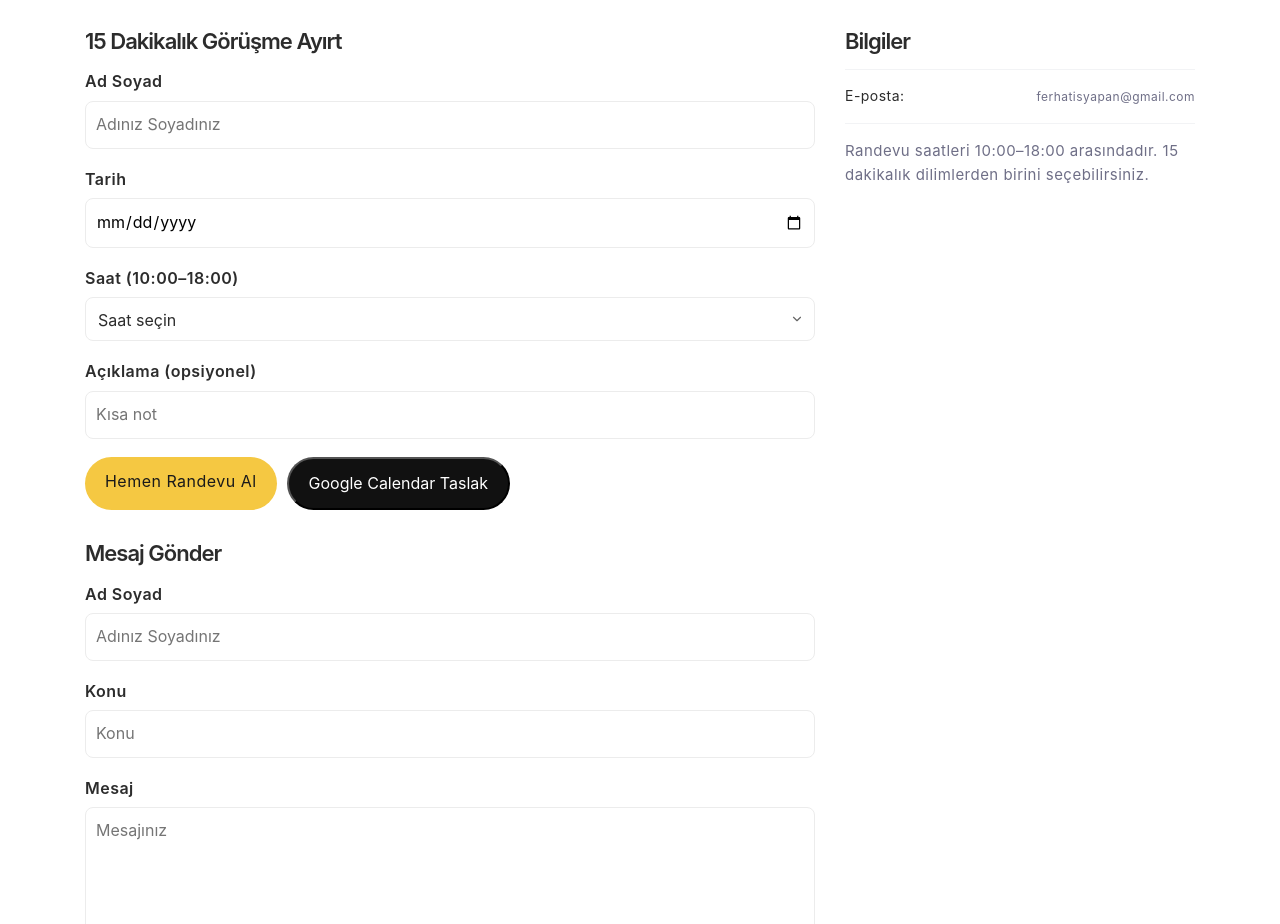
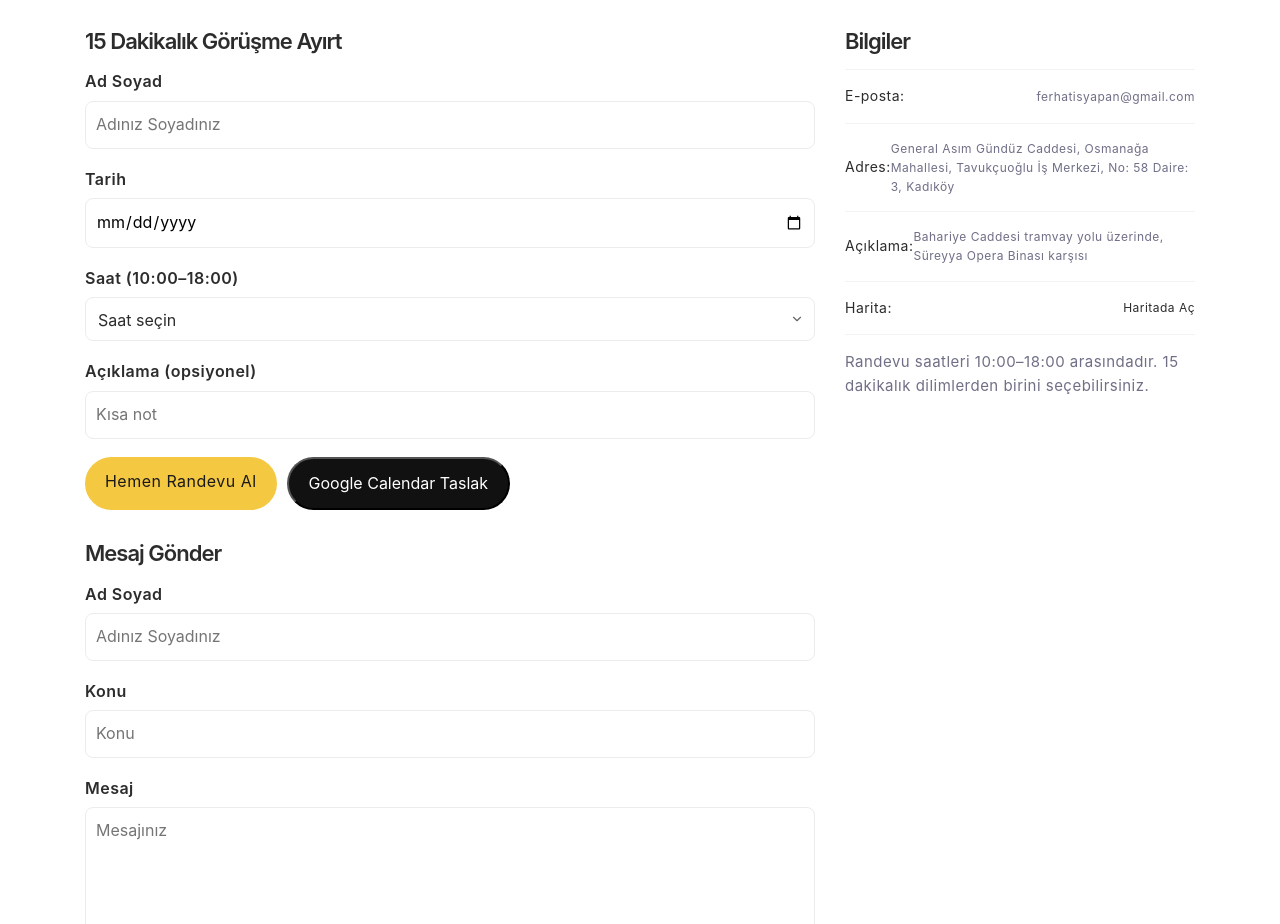
Before and after one commit to ferhatisyapanys/verininmutfagi-site, a plain HTML site: page site/contact/index.html in a window 1280 px wide. Shown: the part 980-1904 px from the top of the page. Drawn offline with nearby package versions, Linux system fonts and the light colour scheme.

Commit message:
Contact: add office address + maps link

```diff
--- a/site/contact/index.html
+++ b/site/contact/index.html
@@ -185,6 +185,9 @@
                 <h3 class="sb-mb-15">Bilgiler</h3>
                 <ul class="sb-list sb-mb-15">
                   <li><b>E-posta:</b><span>ferhatisyapan@gmail.com</span></li>
+                  <li><b>Adres:</b><span>General Asım Gündüz Caddesi, Osmanağa Mahallesi, Tavukçuoğlu İş Merkezi, No: 58 Daire: 3, Kadıköy</span></li>
+                  <li><b>Açıklama:</b><span>Bahariye Caddesi tramvay yolu üzerinde, Süreyya Opera Binası karşısı</span></li>
+                  <li><b>Harita:</b><span><a href="https://maps.app.goo.gl/52hnDejcLCqFi4xj7" target="_blank" rel="noopener" data-track="contact-map">Haritada Aç</a></span></li>
                 </ul>
                 <p class="sb-text">Randevu saatleri 10:00–18:00 arasındadır. 15 dakikalık dilimlerden birini seçebilirsiniz.</p>
               </div>
```
